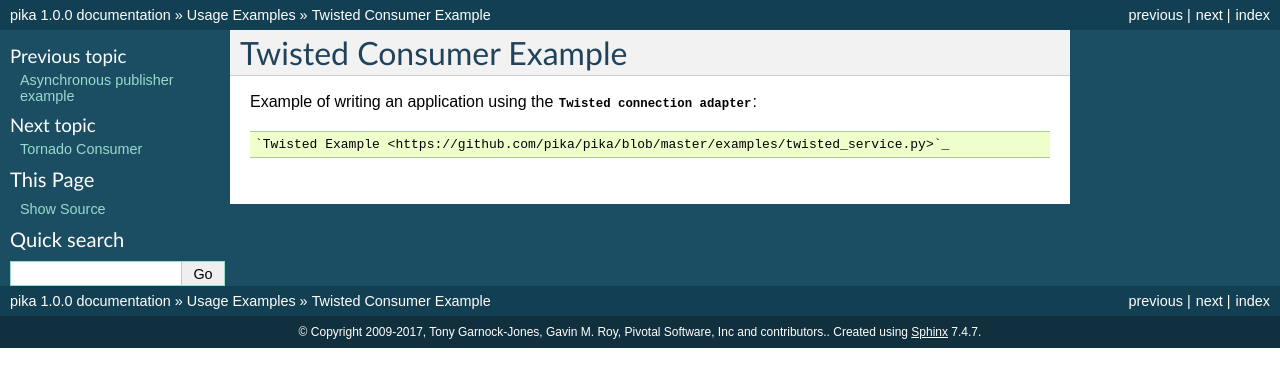
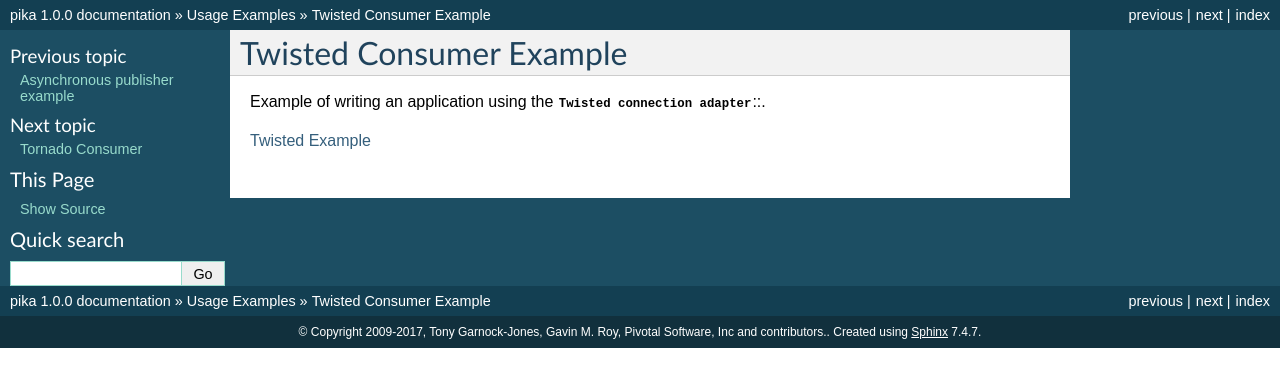
Before and after one commit to pika/pika, a Sphinx documentation site: the page built from docs/examples/twisted_example.rst, in a window 1280 px wide. Shown: the top 387 px of the page. Built offline with Sphinx 7.4.7, drawn with Linux system fonts in a browser that asks for light colours.

Commit message:
Fix link

```diff
--- a/docs/examples/twisted_example.rst
+++ b/docs/examples/twisted_example.rst
@@ -1,5 +1,5 @@
 Twisted Consumer Example
 ========================
-Example of writing an application using the :py:class:`Twisted connection adapter <pika.adapters.twisted_connection.TwistedProtocolConnection>`::
+Example of writing an application using the :py:class:`Twisted connection adapter <pika.adapters.twisted_connection.TwistedProtocolConnection>`::.
 
 `Twisted Example <https://github.com/pika/pika/blob/master/examples/twisted_service.py>`_
```
